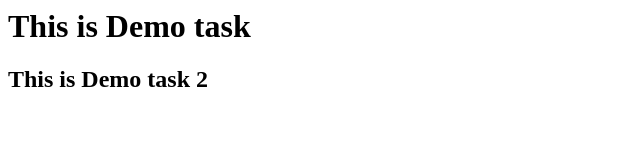
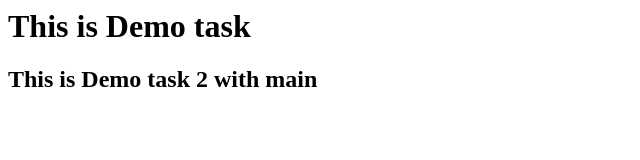
Before and after one commit to ShreejitNair/Demo, a plain HTML site: page index.html in a window 1280 px wide. Shown: the whole page, without its empty margins (0-640 px from the left). Drawn offline with Linux system fonts and the light colour scheme.

Commit message:
Chnaged main branch

```diff
--- a/index.html
+++ b/index.html
@@ -1,6 +1,6 @@
 
 <h1>This is Demo task</h1>
-<h2>This is Demo task 2</h2>
+<h2>This is Demo task 2 with main</h2>
 
 
 
```
